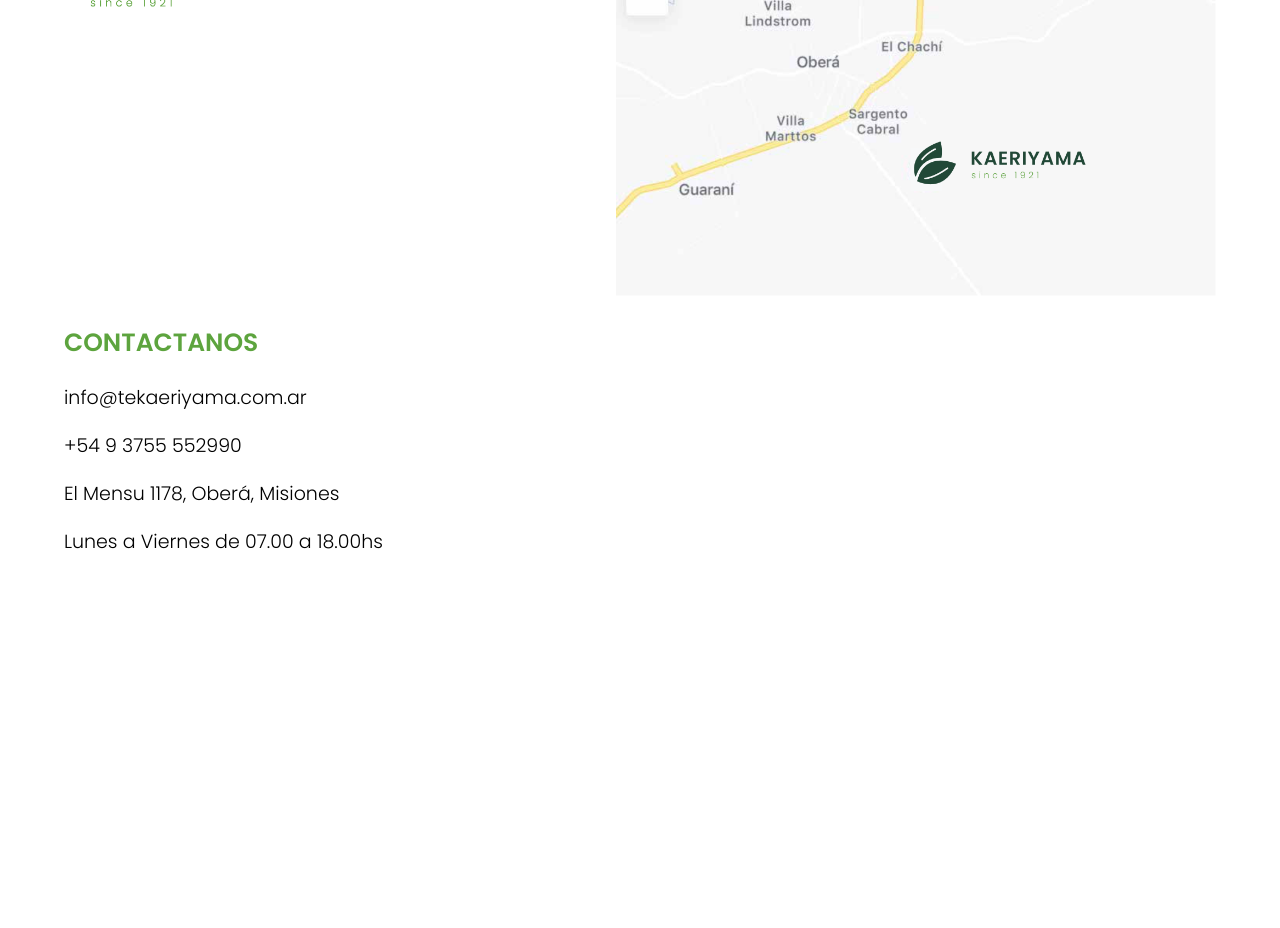
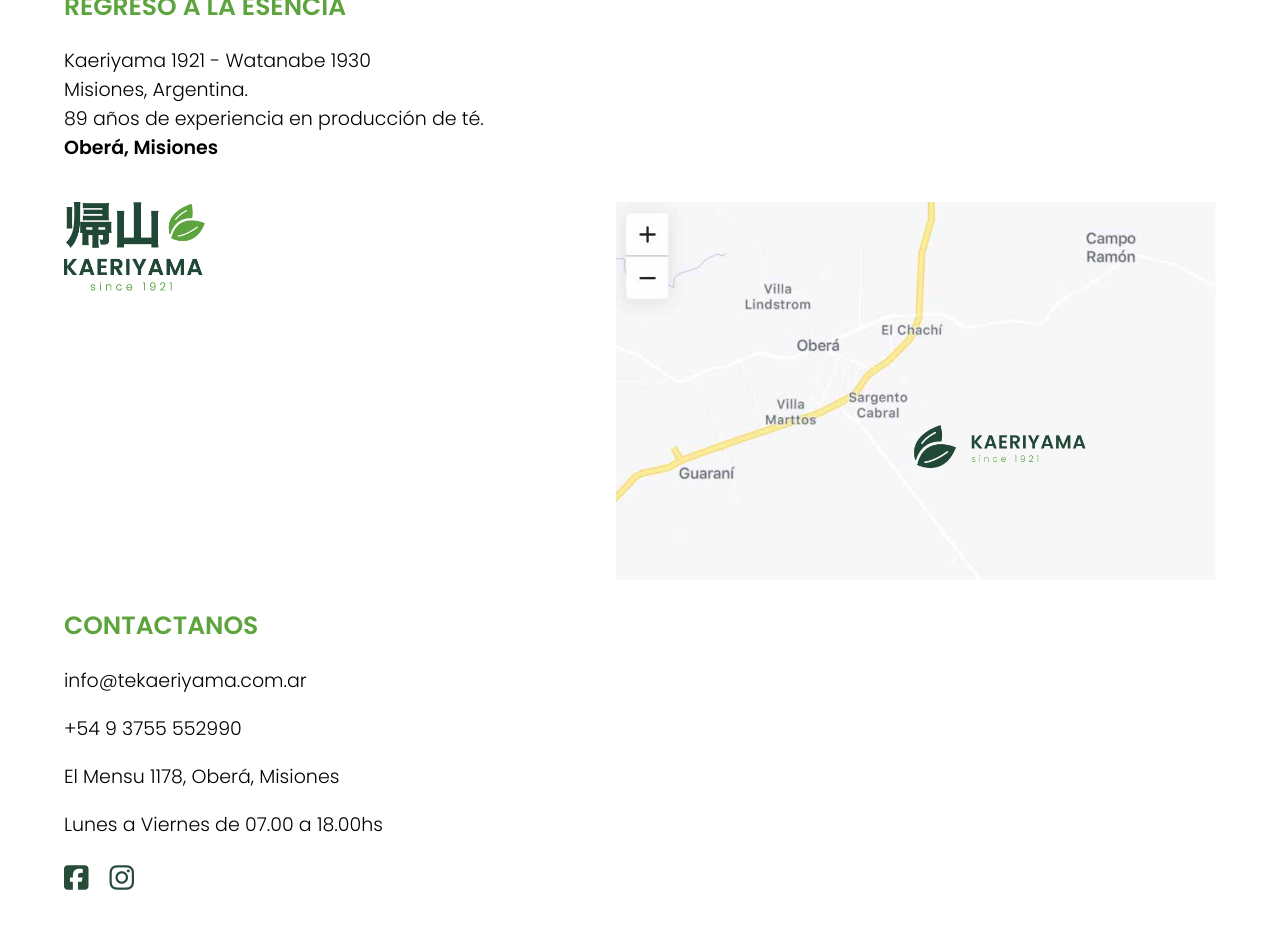
Before and after one commit to Kaorisati/KaeriTeaWeb, a React (Create React App) app: page /historia in a window 1280 px wide. Shown: the part 1540-2468 px from the top of the page. Before the commit the page ends 2155 px from the top, so only its background shows below. Built offline with nearby package versions, Linux system fonts and the light colour scheme; a web font is replaced by a local one.

Commit message:
seccion contacto

```diff
--- a/public/index.html
+++ b/public/index.html
@@ -6,6 +6,7 @@
     <!-- fonts -->
     <link rel="preconnect" href="https://fonts.googleapis.com">
     <link rel="preconnect" href="https://fonts.gstatic.com" crossorigin>
+    <script src="https://kit.fontawesome.com/673f269efc.js" crossorigin="anonymous"></script>
     <link href="https://fonts.googleapis.com/css2?family=ABeeZee&family=Comfortaa:wght@300;400;500&family=Poppins:wght@300;600&family=Questrial&display=swap" rel="stylesheet">
     <meta name="viewport" content="width=device-width, initial-scale=1" />
     <!-- <meta name="theme-color" content="#000000" /> -->
--- a/src/components/contact/Contact.css
+++ b/src/components/contact/Contact.css
@@ -16,6 +16,18 @@
     cursor: pointer;
 }
 
+.box-txt.contact {
+    margin-bottom: 40px;
+}
+.redes {
+    display: flex;
+    justify-content: space-between;
+    width: 70px;
+    font-size: 28px;
+}
+.redes i{
+    color: #274A39;
+}
 @media(min-width: 740px){
 .contact-container {
     padding: 40px 5%;
--- a/src/components/contact/Contact.js
+++ b/src/components/contact/Contact.js
@@ -5,10 +5,23 @@
 export default function Contact() {
   return (
     <div className="contact-container">
+      <div className="box-txt contact">
+        <p className="year description2">1921</p>
+        <h2 className="title2">REGRESO A LA ESENCIA</h2>
+        <p className="description2">
+          Kaeriyama 1921 - Watanabe 1930
+          <br />
+          Misiones, Argentina.
+          <br />
+          89 años de experiencia en producción de té.
+          <br />
+          <strong>Oberá, Misiones</strong>
+        </p>
+      </div>
       <div className="content-mapa">
         <img src={Logo} alt="logo" className="logo" />
         <a href="https://goo.gl/maps/WepGBKtTvt9LuyvJ6" target="_blank">
-        <img src="/mapa-provisorio.png" alt="mapa" className="mapa" />
+          <img src="/mapa-provisorio.png" alt="mapa" className="mapa" />
         </a>
       </div>
       <h2 className="title2">CONTACTANOS</h2>
@@ -18,6 +31,14 @@
         <p className="description2">El Mensu 1178, Oberá, Misiones</p>
       </a>
       <p className="description2">Lunes a Viernes de 07.00 a 18.00hs</p>
+      <div className="redes">
+        <a href="">
+      <i class="fa-brands fa-square-facebook"></i>
+      </a>
+      <a href="">
+      <i class="fa-brands fa-instagram"></i>
+      </a>
+      </div>
     </div>
   );
 }
--- a/src/components/history/History.css
+++ b/src/components/history/History.css
@@ -6,6 +6,7 @@
     display: flex;
     padding: 30px 2%;
     flex-direction: column;
+    margin-top: 280px;
 }
 img.img-history {
     width: 300px;
```
